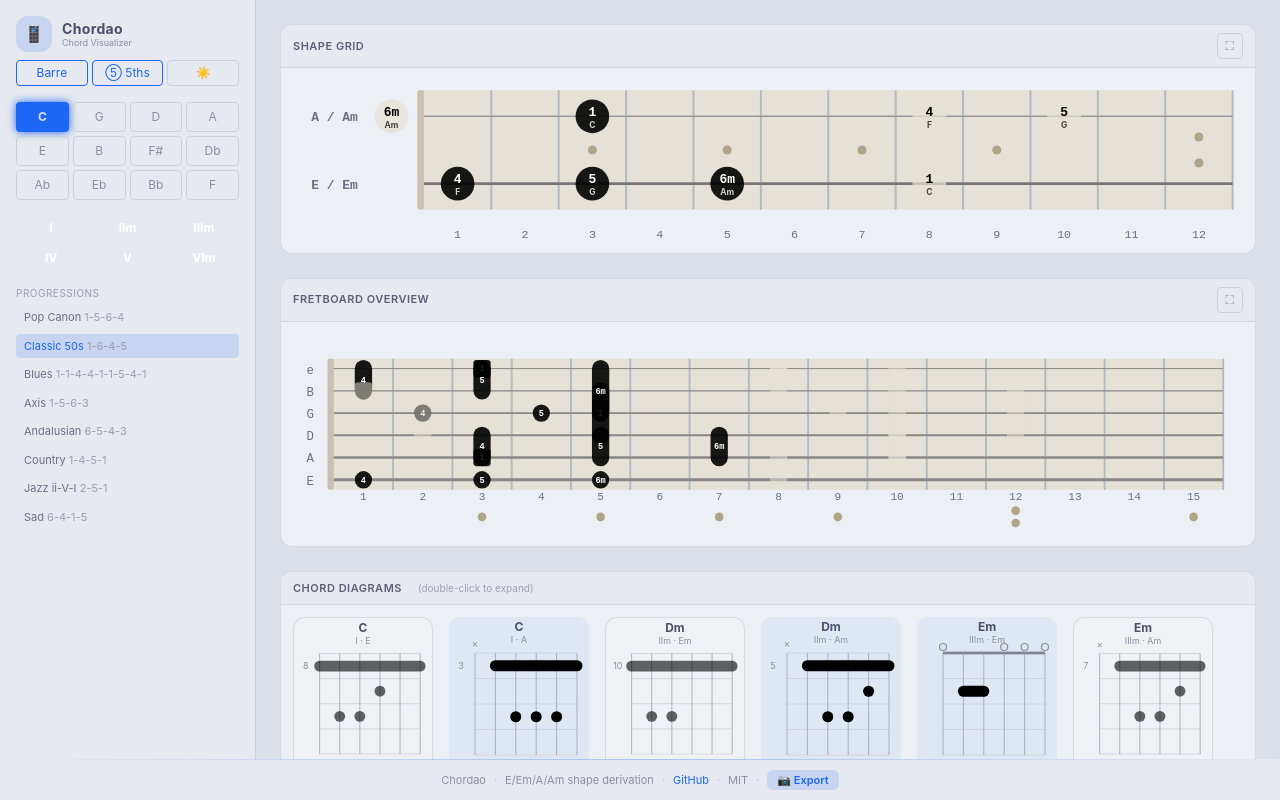
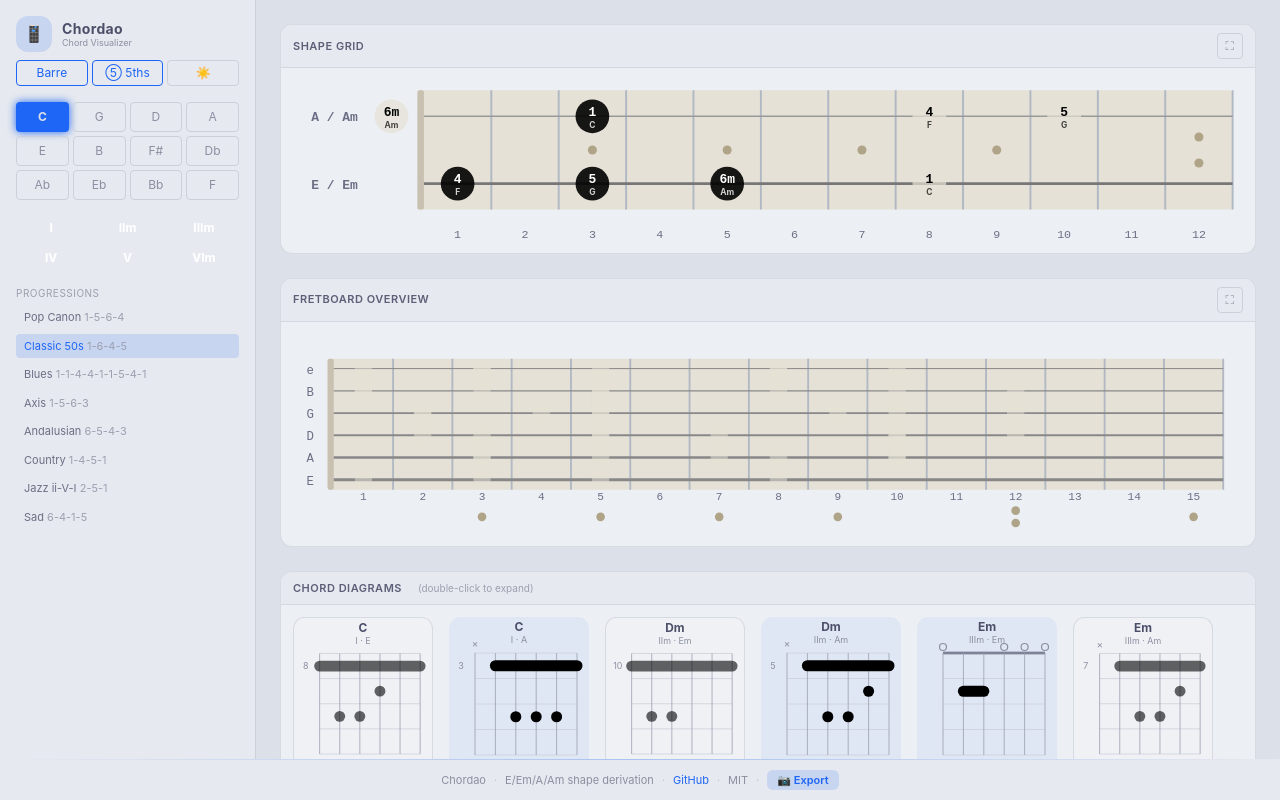
Before and after one commit to W-Mai/chordao, a React (Vite) app: page / in a window 1280 px wide. Built offline with nearby package versions, Linux system fonts and the light colour scheme.

Commit message:
feat: fretboard default all non-highlighted, only hover/click activates

```diff
--- a/src/App.tsx
+++ b/src/App.tsx
@@ -113,6 +113,12 @@ function App() {
   }, [optimal, activeDegree, activeProgDegrees]);
 
   const [hoveredChord, setHoveredChord] = useState<string | null>(null);
+  const [lockedChord, setLockedChord] = useState<string | null>(null);
+  const activeChordKey = lockedChord ?? hoveredChord;
+  const handleHoverChord = useCallback((key: string | null) => setHoveredChord(key), []);
+  const handleClickChord = useCallback((key: string) => {
+    setLockedChord(prev => prev === key ? null : key);
+  }, []);
 
   // Keyboard shortcuts
   useEffect(() => {
@@ -258,7 +264,7 @@ function App() {
               <ExpandBtn onClick={openGrid} />
             </div>
             <div className="panel-body">
-              <ShapeGrid voicings={filteredVoicings} optimal={filteredOptimal} light={light} hoveredChord={hoveredChord} onHoverChord={setHoveredChord} />
+              <ShapeGrid voicings={filteredVoicings} optimal={filteredOptimal} light={light} hoveredChord={activeChordKey} onHoverChord={handleHoverChord} onClickChord={handleClickChord} />
             </div>
           </section>
 
@@ -268,7 +274,7 @@ function App() {
               <ExpandBtn onClick={openFret} />
             </div>
             <div className="panel-body">
-              <Fretboard voicings={filteredVoicings} optimal={filteredOptimal} light={light} hoveredChord={hoveredChord} onHoverChord={setHoveredChord} />
+              <Fretboard voicings={filteredVoicings} optimal={filteredOptimal} light={light} hoveredChord={activeChordKey} onHoverChord={handleHoverChord} onClickChord={handleClickChord} />
             </div>
           </section>
 
@@ -317,10 +323,10 @@ function App() {
 
       {/* Fullscreen overlays */}
       <FullscreenOverlay active={gridFS} onClose={closeGrid}>
-        <ShapeGrid voicings={filteredVoicings} optimal={filteredOptimal} light={light} hoveredChord={hoveredChord} onHoverChord={setHoveredChord} />
+        <ShapeGrid voicings={filteredVoicings} optimal={filteredOptimal} light={light} hoveredChord={activeChordKey} onHoverChord={handleHoverChord} onClickChord={handleClickChord} />
       </FullscreenOverlay>
       <FullscreenOverlay active={fretFS} onClose={closeFret}>
-        <Fretboard voicings={filteredVoicings} optimal={filteredOptimal} light={light} hoveredChord={hoveredChord} onHoverChord={setHoveredChord} />
+        <Fretboard voicings={filteredVoicings} optimal={filteredOptimal} light={light} hoveredChord={activeChordKey} onHoverChord={handleHoverChord} onClickChord={handleClickChord} />
       </FullscreenOverlay>
       <FullscreenOverlay active={chordFS} onClose={handleCloseChord}>
         {activeChord && (
--- a/src/Fretboard.tsx
+++ b/src/Fretboard.tsx
@@ -16,10 +16,10 @@ interface FretboardProps {
   totalFrets?: number;
   hoveredChord?: string | null;
   onHoverChord?: (key: string | null) => void;
+  onClickChord?: (key: string) => void;
 }
 
-export function Fretboard({ voicings, optimal, light = false, totalFrets = 15, hoveredChord, onHoverChord }: FretboardProps) {
-  const optimalSet = new Set(optimal.map(v => `${v.name}-${v.shapeOrigin}`));
+export function Fretboard({ voicings, optimal: _optimal, light = false, totalFrets = 15, hoveredChord, onHoverChord, onClickChord }: FretboardProps) {
   const [localHover, setLocalHover] = useState<string | null>(null);
   const hovered = hoveredChord ?? localHover;
 
@@ -98,13 +98,12 @@ export function Fretboard({ voicings, optimal, light = false, totalFrets = 15, h
           {/* Chord outline + dots */}
           {voicings.map(v => {
             const key = vKey(v);
-            const isOpt = optimalSet.has(key);
             const isHov = hovered === key;
             const dimmed = hovered != null && !isHov;
             const color = DEGREE_COLORS[v.degree];
             const pts = getPoints(v);
             const isEShape = v.shapeOrigin.startsWith('E');
-            const active = isOpt || isHov;
+            const active = isHov;
 
             return (
               <g
@@ -113,6 +112,7 @@ export function Fretboard({ voicings, optimal, light = false, totalFrets = 15, h
                 style={{ transition: 'opacity 0.2s' }}
                 onPointerEnter={() => handleEnter(key)}
                 onPointerLeave={handleLeave}
+                onClick={() => onClickChord?.(key)}
                 className="cursor-pointer"
               >
                 {/* Outline connecting played strings */}
--- a/src/ShapeGrid.tsx
+++ b/src/ShapeGrid.tsx
@@ -13,9 +13,10 @@ interface ShapeGridProps {
   totalFrets?: number;
   hoveredChord?: string | null;
   onHoverChord?: (key: string | null) => void;
+  onClickChord?: (key: string) => void;
 }
 
-export function ShapeGrid({ voicings, optimal, light = false, totalFrets = 12, hoveredChord, onHoverChord }: ShapeGridProps) {
+export function ShapeGrid({ voicings, optimal, light = false, totalFrets = 12, hoveredChord, onHoverChord, onClickChord }: ShapeGridProps) {
   const optimalSet = new Set(optimal.map(v => `${v.name}-${v.shapeOrigin}`));
 
   const rows = [
@@ -131,6 +132,7 @@ export function ShapeGrid({ voicings, optimal, light = false, totalFrets = 12, h
                 style={{ transform: `translate(${x}px, ${y}px)`, transition: 'transform 0.35s cubic-bezier(0.4,0,0.2,1), opacity 0.2s', cursor: 'pointer' }}
                 onPointerEnter={() => onHoverChord?.(chordKey)}
                 onPointerLeave={() => onHoverChord?.(null)}
+                onClick={() => onClickChord?.(chordKey)}
               >
                 <circle
                   cx={0} cy={0} r={r}
```
